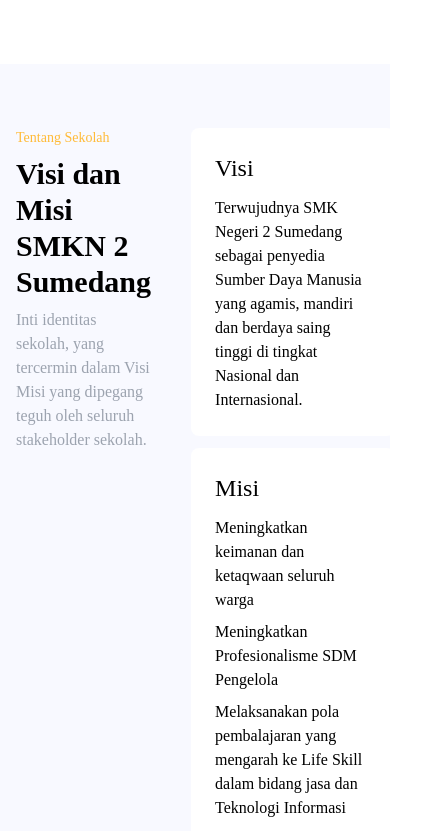
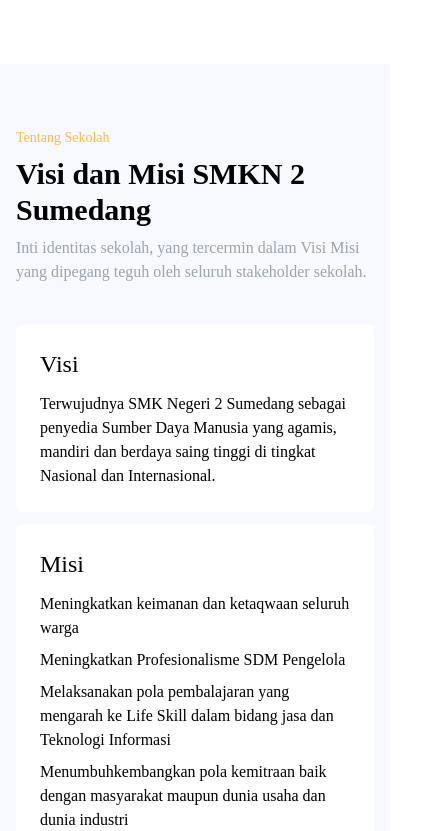
Before and after one commit to isyhfadilah/smkn2sumedang, a Next.js app: page /profil in a window 390 px wide. Shown: the part 1420-2251 px from the top of the page, 431 px wide, since content can reach past the window. Built offline with nearby package versions, Linux system fonts and the light colour scheme; a web font is replaced by a local one.

Commit message:
fix: layout in struktural n visi section

```diff
--- a/src/components/common/hero/index.tsx
+++ b/src/components/common/hero/index.tsx
@@ -12,7 +12,7 @@ export const Hero: React.FC<Props> = ({ title, image, description }) => {
   }
 
   return (
-    <section style={backgroundImage} className="pt-56 pb-36 lg:pb-26 bg-cover bg-no-repeat bg-center text-white w-full">
+    <section style={backgroundImage} className="pt-56 pb-36 lg:pb-26 bg-cover bg-no-repeat bg-center text-white">
       <h1 className="font-semibold text-2xl lg:text-3xl text-center">{title}</h1>
       <p className="text-center">{description}</p>
     </section>
--- a/src/components/common/sections/profil/struktural.tsx
+++ b/src/components/common/sections/profil/struktural.tsx
@@ -8,7 +8,7 @@ export const ProfilStruktural = () => {
     <section className="my-16">
       <Container className="flex flex-col items-center">
         <Title title="Struktural" subtitle="Posisi Struktural" className="text-center" />
-        <div className="grid grid-cols-3 gap-6 mt-6">
+        <div className="grid grid-cols-2 lg:grid-cols-3 gap-6 mt-6">
           {struktural.map((item, index) => (
             <CardStruktural key={index} image={item.image} name={item.name} position={item.position} />
           ))}
--- a/src/components/common/sections/profil/visi.tsx
+++ b/src/components/common/sections/profil/visi.tsx
@@ -4,14 +4,14 @@ import Container from '../../layouts/Container'
 export const ProfilVisi = () => {
   return (
     <section className="w-full py-16 bg-[#F8F9FF]">
-      <Container className="flex justify-between space-x-10">
+      <Container className="flex flex-wrap lg:flex-nowrap justify-between lg:space-x-10">
         <div>
           <Title title="Tentang Sekolah" subtitle="Visi dan Misi SMKN 2 Sumedang" />
           <p className="text-gray mt-2">
             Inti identitas sekolah, yang tercermin dalam Visi Misi yang dipegang teguh oleh seluruh stakeholder sekolah.
           </p>
         </div>
-        <div className="space-y-3">
+        <div className="space-y-3 mt-10 lg:mt-0">
           <div className="bg-white rounded-lg p-6 space-y-3">
             <h1 className="text-2xl font-medium">Visi</h1>
             <p>
--- a/src/shared/styles/app.css
+++ b/src/shared/styles/app.css
@@ -563,7 +563,6 @@
 .gap-26{grid-gap:6.5rem;gap:6.5rem;}
 .gap-6{grid-gap:1.5rem;gap:1.5rem;}
 .space-x-1>:not([hidden])~:not([hidden]){--un-space-x-reverse:0;margin-left:calc(0.25rem * calc(1 - var(--un-space-x-reverse)));margin-right:calc(0.25rem * var(--un-space-x-reverse));}
-.space-x-10>:not([hidden])~:not([hidden]){--un-space-x-reverse:0;margin-left:calc(2.5rem * calc(1 - var(--un-space-x-reverse)));margin-right:calc(2.5rem * var(--un-space-x-reverse));}
 .space-x-2>:not([hidden])~:not([hidden]){--un-space-x-reverse:0;margin-left:calc(0.5rem * calc(1 - var(--un-space-x-reverse)));margin-right:calc(0.5rem * var(--un-space-x-reverse));}
 .space-x-3>:not([hidden])~:not([hidden]){--un-space-x-reverse:0;margin-left:calc(0.75rem * calc(1 - var(--un-space-x-reverse)));margin-right:calc(0.75rem * var(--un-space-x-reverse));}
 .space-x-4>:not([hidden])~:not([hidden]){--un-space-x-reverse:0;margin-left:calc(1rem * calc(1 - var(--un-space-x-reverse)));margin-right:calc(1rem * var(--un-space-x-reverse));}
```
